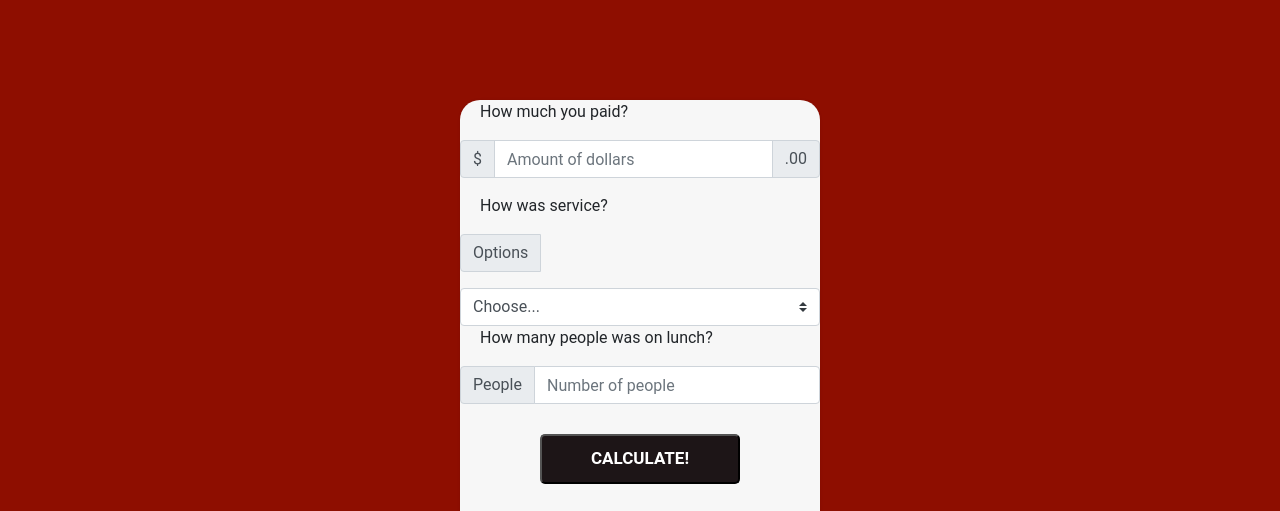
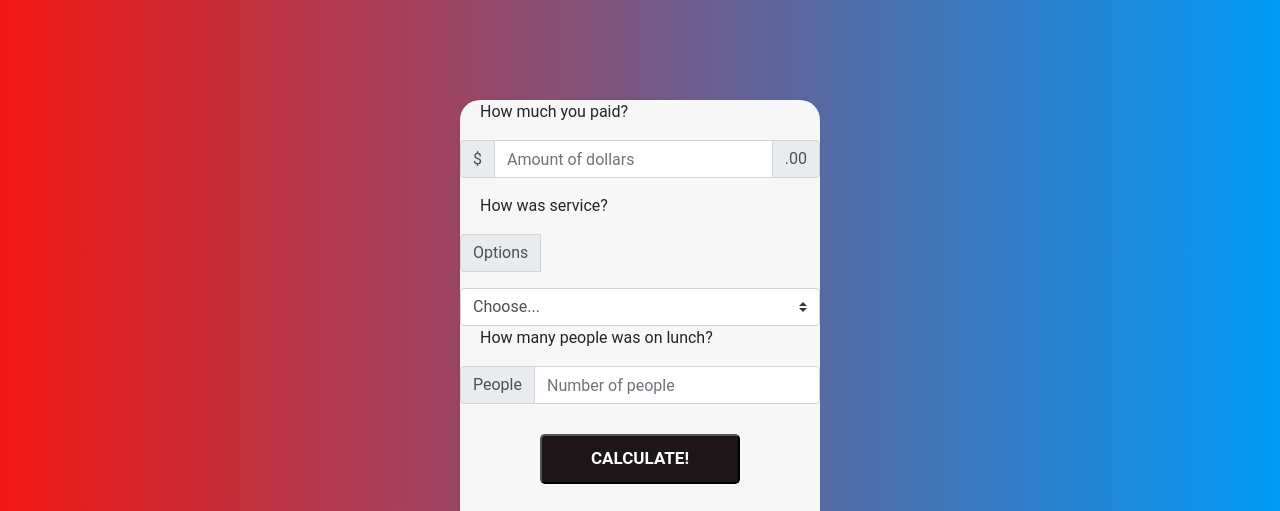
Before and after one commit to pereverzevalyuba/myTask, a plain HTML site: page Calculator (Tip)/index.html in a window 1280 px wide. Shown: the top 511 px of the page. Drawn offline with nearby package versions, Linux system fonts and the light colour scheme.

Commit message:
Enitial commit

```diff
--- a/practice/style.css
+++ b/Calculator (Tip)/style.css
@@ -6,6 +6,11 @@ html {
 body {
   font-family: Roboto;
   background: #8e0e00;
+  /* fallback for old browsers */
+  background: -webkit-linear-gradient(to left, #0099f7, #f11712);
+  /* Chrome 10-25, Safari 5.1-6 */
+  background: linear-gradient(to left, #0099f7, #f11712);
+  /* W3C, IE 10+/ Edge, Firefox 16+, Chrome 26+, Opera 12+, Safari 7+ */
   display: flex;
   justify-content: center;
 }
```
Also changed, not shown: Calculator (Tip)/calculator.js (added), Calculator (Tip)/index.html (renamed from practice/index.html).
